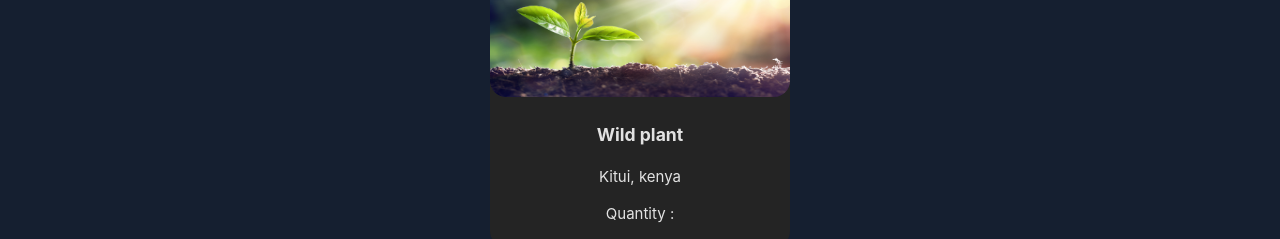
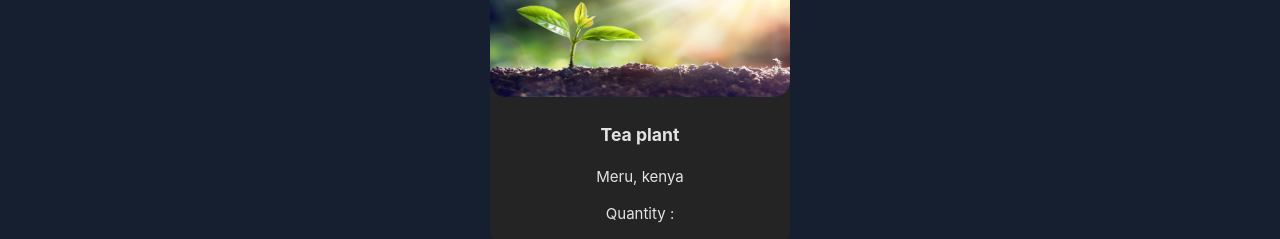
Before and after one commit to jmngandu/NAPHOTIE, a React (Vite) app in the folder naphotie/: page / in a window 1280 px wide. Shown: the part 494-733 px from the top of the page. Built offline with nearby package versions, Linux system fonts and the light colour scheme.

Commit message:
added vite

```diff
--- a/naphotie/src/Components/PlantsData.js
+++ b/naphotie/src/Components/PlantsData.js
@@ -138,8 +138,8 @@ export default [
   {
     id: 20,
     image: "scaled.jpeg",
-    name: "Wild plant",
-    location: "Kitui, kenya",
+    name: "Tea plant",
+    location: "Meru, kenya",
     openSpots: 13,
   },
 ];
```
